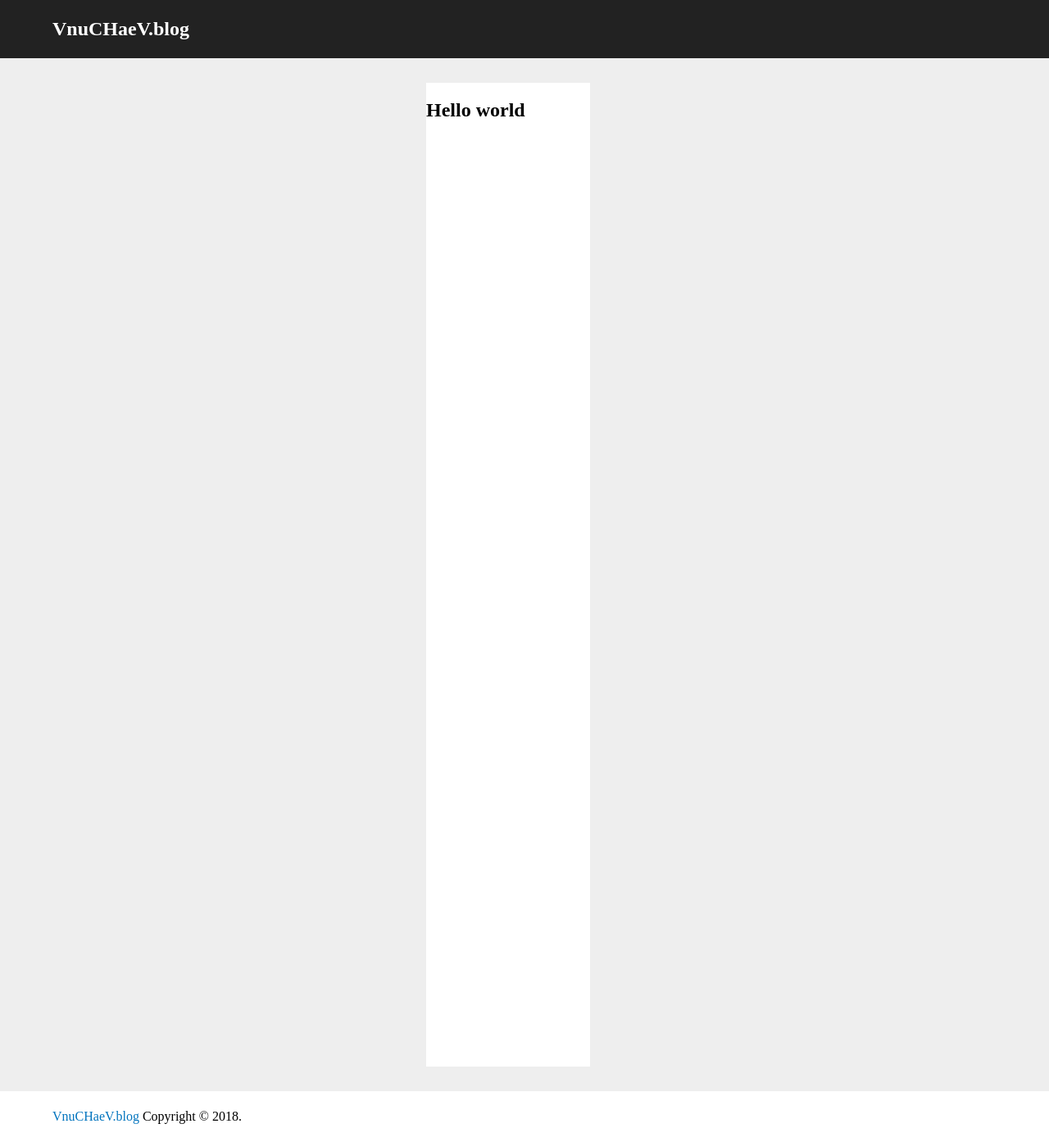
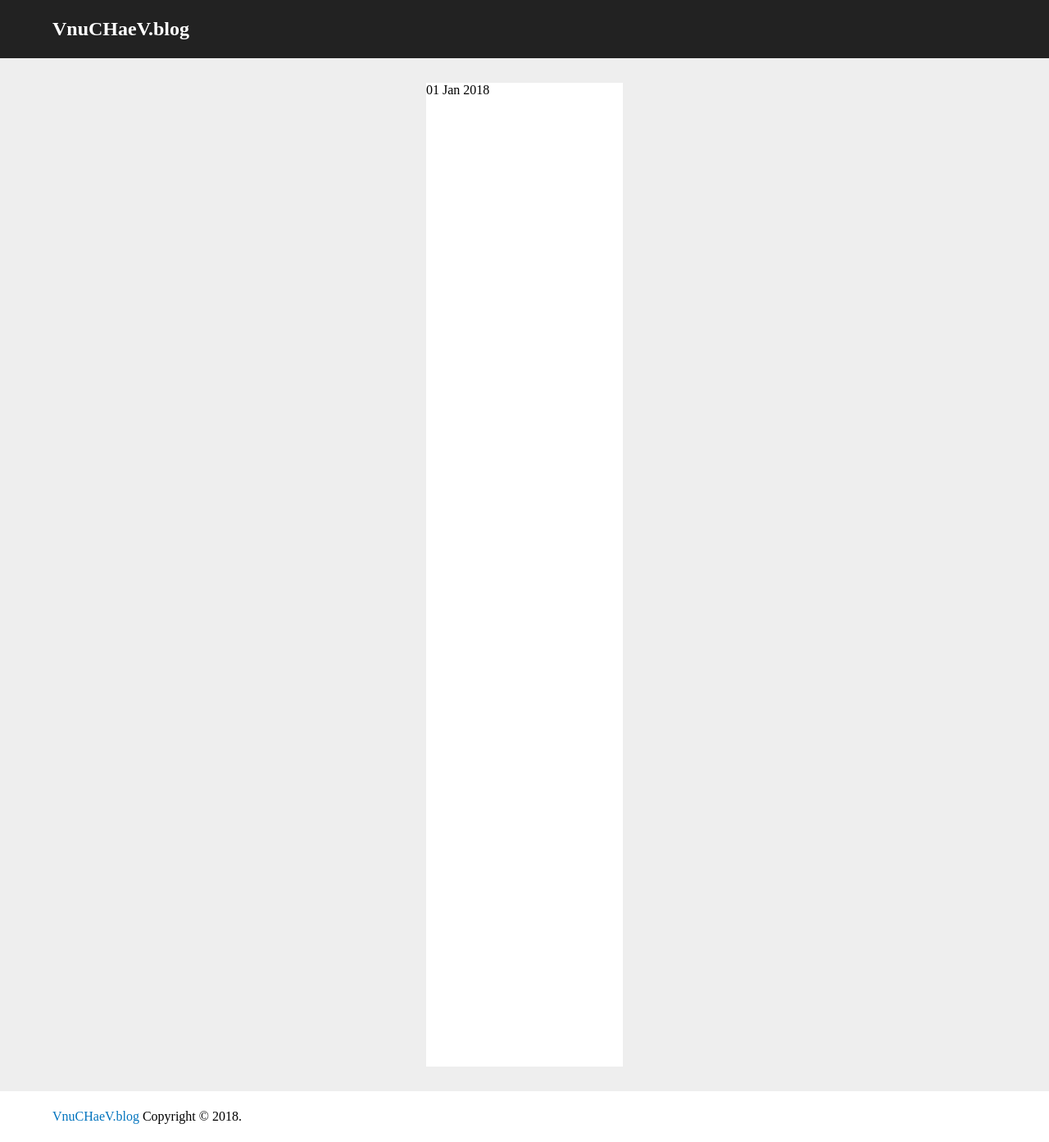
Before and after one commit to vitoyucepi/blog, a Jekyll site: the page built from index.html, in a window 1280 px wide. Shown: the whole page at 82% size. Built offline with Jekyll 4.4.1, drawn with Linux system fonts in a browser that asks for light colours.

```diff
--- a/_layouts/main.html
+++ b/_layouts/main.html
@@ -1,8 +1,10 @@
 ---
 layout: default
 ---
-<div id="post-list" style="height: 1200px;">
-	{{ content }}
+<div id="container">
+	<div id="post-list" style="height: 1200px;">
+		{{ content }}
+	</div>
+	<div id="sidebar" style="height: 500px;">
+	</div>
 </div>
-<div id="sidebar">
-</div>
--- a/_layouts/post.html
+++ b/_layouts/post.html
@@ -1,6 +1,9 @@
 ---
 layout: default
 ---
+<img width="680" height="350" src="{{ site.baseurl ~ page.image }}">
+<h1>{{ page.title }}</h1>
+
 <div id="post">
 	{{ content }}
 </div>
--- a/css/default.css
+++ b/css/default.css
@@ -50,8 +50,10 @@
 	min-width: 240px;
 	flex-grow: 1;
 	align-self: center;
+	flex-direction: row;
+}
+#container {
 	display: flex;
-	flex-direction: row;
 }
 #post-list {
 	flex-grow: 2;
--- a/index.html
+++ b/index.html
@@ -1,4 +1,7 @@
 ---
 layout: main
 ---
-<h2>Hello world</h2>
+{% for post in site.posts limit:5 %}
+	{{ post.date | date_to_string }}
+	<a href="{{ site.baseurl ~ post.url }}">
+{% endfor %}
```
Also changed, not shown: _posts/2018-01-01-new-blog.md (+1 -0 lines).
